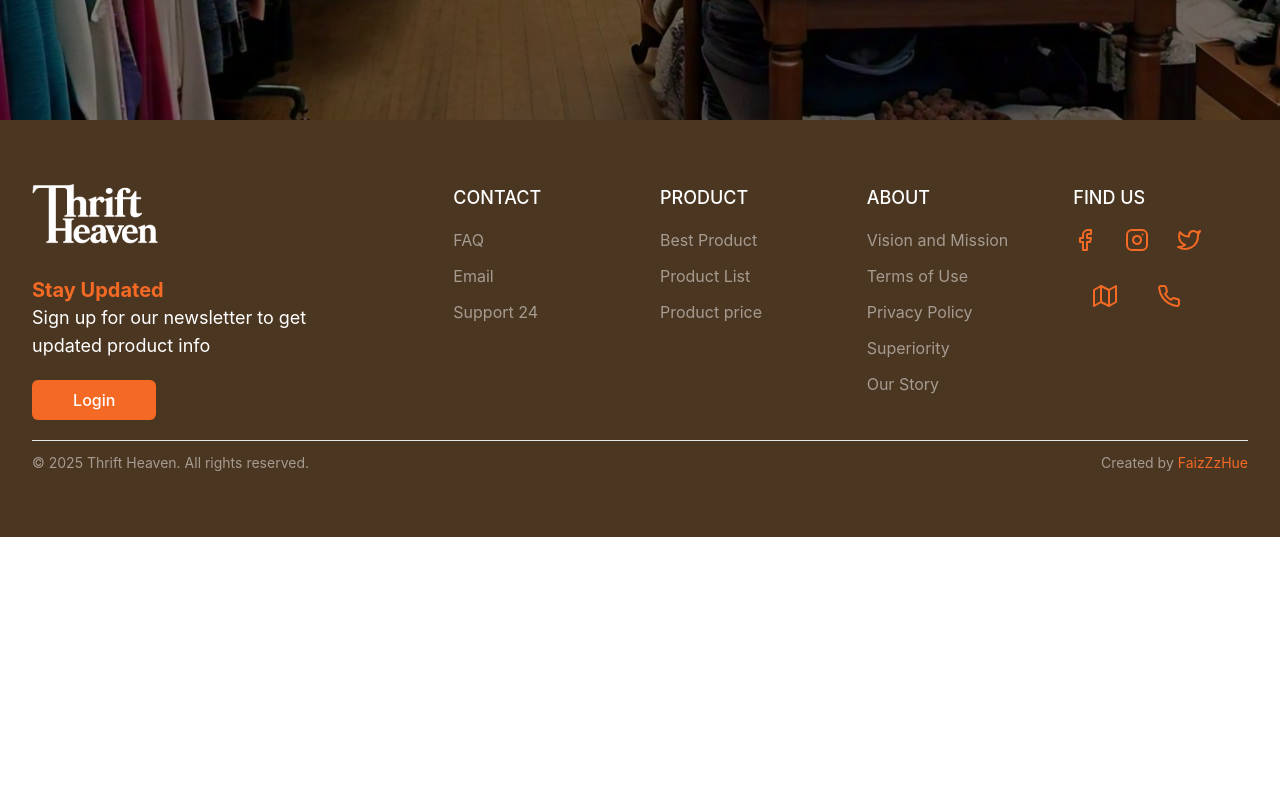
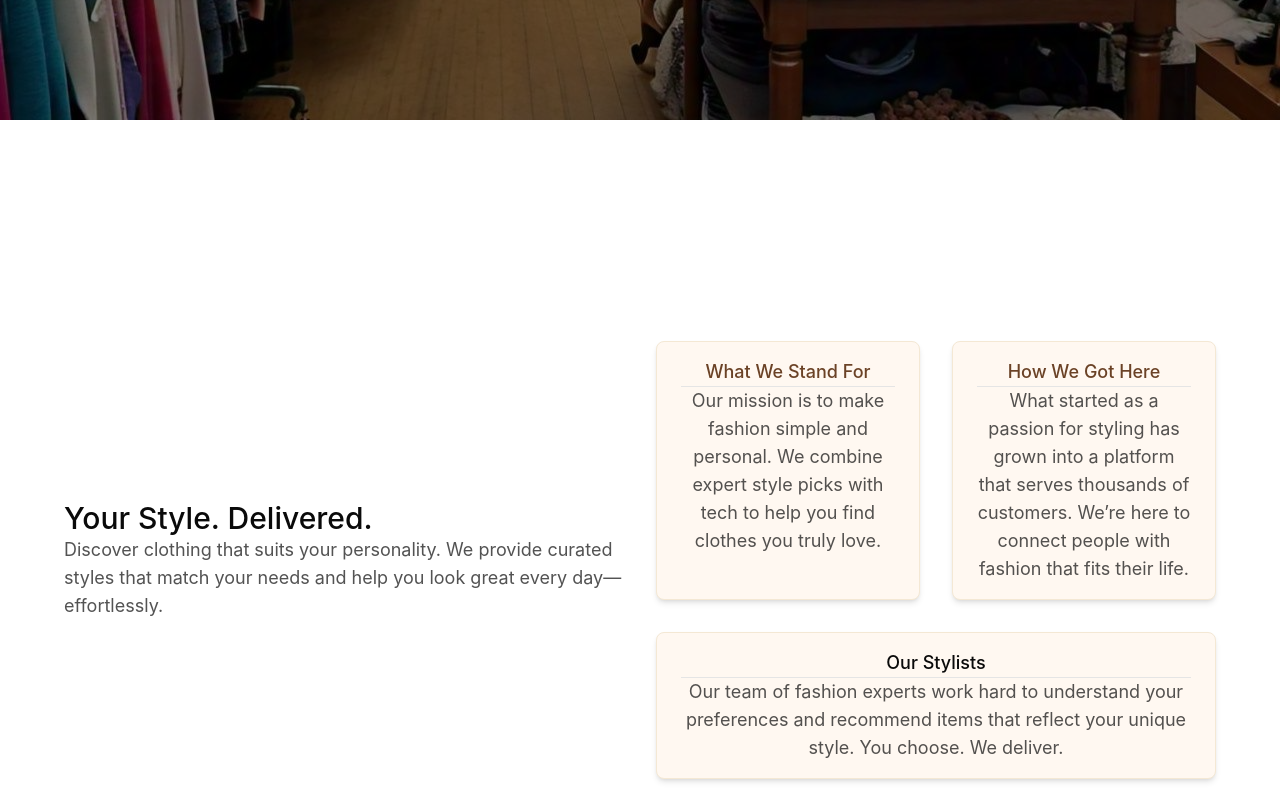
Before and after one commit to FaizZzhue/Toko-Thrifting, a React (Vite) app: page /About in a window 1280 px wide. Shown: the part 680-1480 px from the top of the page. Before the commit the page ends 1217 px from the top, so only its background shows below. Built offline with nearby package versions, Linux system fonts and the light colour scheme.

Commit message:
Update : StorySection

```diff
--- /dev/null
+++ b/src/components/about/StorySection.jsx
@@ -0,0 +1,33 @@
+
+
+
+export const StorySection = () => {
+    return (
+        <section className="w-full h-screen py-110 px-4 sm:px-6 md:px-8 flex items-center">
+            <div className="max-w-6xl mx-auto">
+                <div className="grid md:grid-cols-2 grid-cols-1 gap-8 items-center">
+                    <div>
+                        <h3 className="text-3xl font-medium">Your Style. Delivered.</h3>
+                        <p className="text-lg opacity-70"> Discover clothing that suits your personality. We provide curated styles that match your needs and help you look great every day—effortlessly.</p>
+                    </div>
+                    <div className="text-center">
+                        <div className="grid md:grid-cols-2 grid-cols-1 gap-8">
+                            <div className="w-full bg-[#fff8f1] px-6 py-4 rounded-md shadow-md border border-[#f4e8d4] transition-all duration-300 hover:shadow-[0_0_10px_rgba(234,95,16,0.5)] hover:scale-105 active:scale-95">
+                                <h3 className="text-lg font-medium text-[#6B4226] border-b">What We Stand For</h3>
+                                <p className="text-lg opacity-70">Our mission is to make fashion simple and personal. We combine expert style picks with tech to help you find clothes you truly love.</p>
+                            </div>
+                            <div className="w-full bg-[#fff8f1] px-6 py-4 rounded-md shadow-md border border-[#f4e8d4] transition-all duration-300 hover:shadow-[0_0_10px_rgba(234,95,16,0.5)] hover:scale-105 active:scale-95">
+                                <h3 className="text-lg font-medium text-[#6B4226] border-b">How We Got Here</h3>
+                                <p className="text-lg opacity-70"> What started as a passion for styling has grown into a platform that serves thousands of customers. We’re here to connect people with fashion that fits their life.</p>
+                            </div>
+                        </div>
+                        <div className="w-full bg-[#fff8f1] px-6 py-4 rounded-md shadow-md border border-[#f4e8d4] transition-all duration-300 hover:shadow-[0_0_10px_rgba(234,95,16,0.5)] hover:scale-105 active:scale-95 mt-8">
+                            <h3 className="text-lg font-medium border-b">Our Stylists</h3>
+                            <p className="text-lg opacity-70"> Our team of fashion experts work hard to understand your preferences and recommend items that reflect your unique style. You choose. We deliver.</p>
+                        </div>
+                    </div>
+                </div>
+            </div>
+        </section>
+    )
+}
--- a/src/pages/About.jsx
+++ b/src/pages/About.jsx
@@ -1,4 +1,5 @@
 import { AboutSection } from "../components/about/AboutSection";
+import { StorySection } from "../components/about/StorySection";
 
 
 export const About = () => {
@@ -6,6 +7,7 @@ export const About = () => {
         <main>
             <div>
                 <AboutSection />
+                <StorySection />
             </div>
         </main>
     );
```
